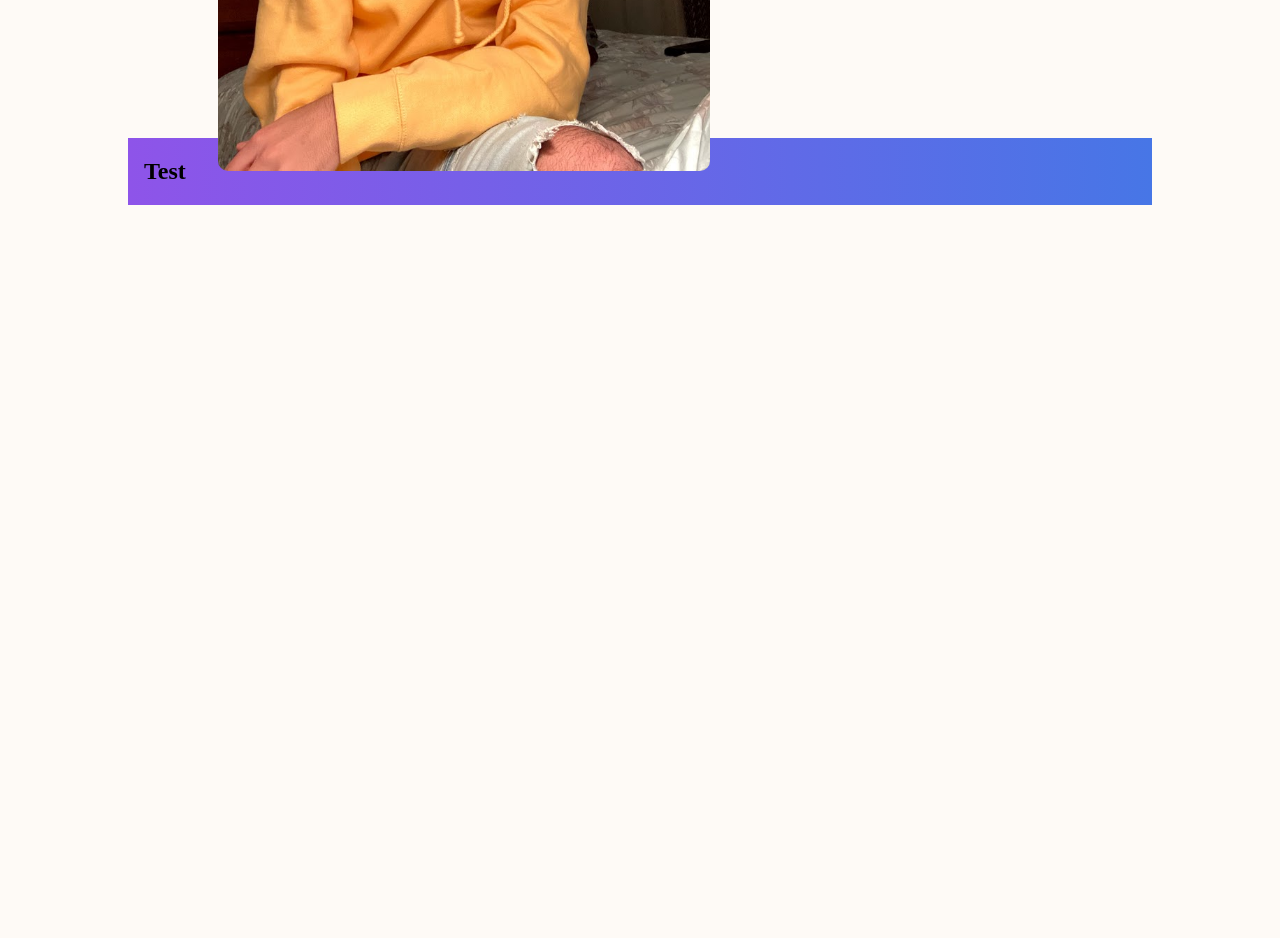
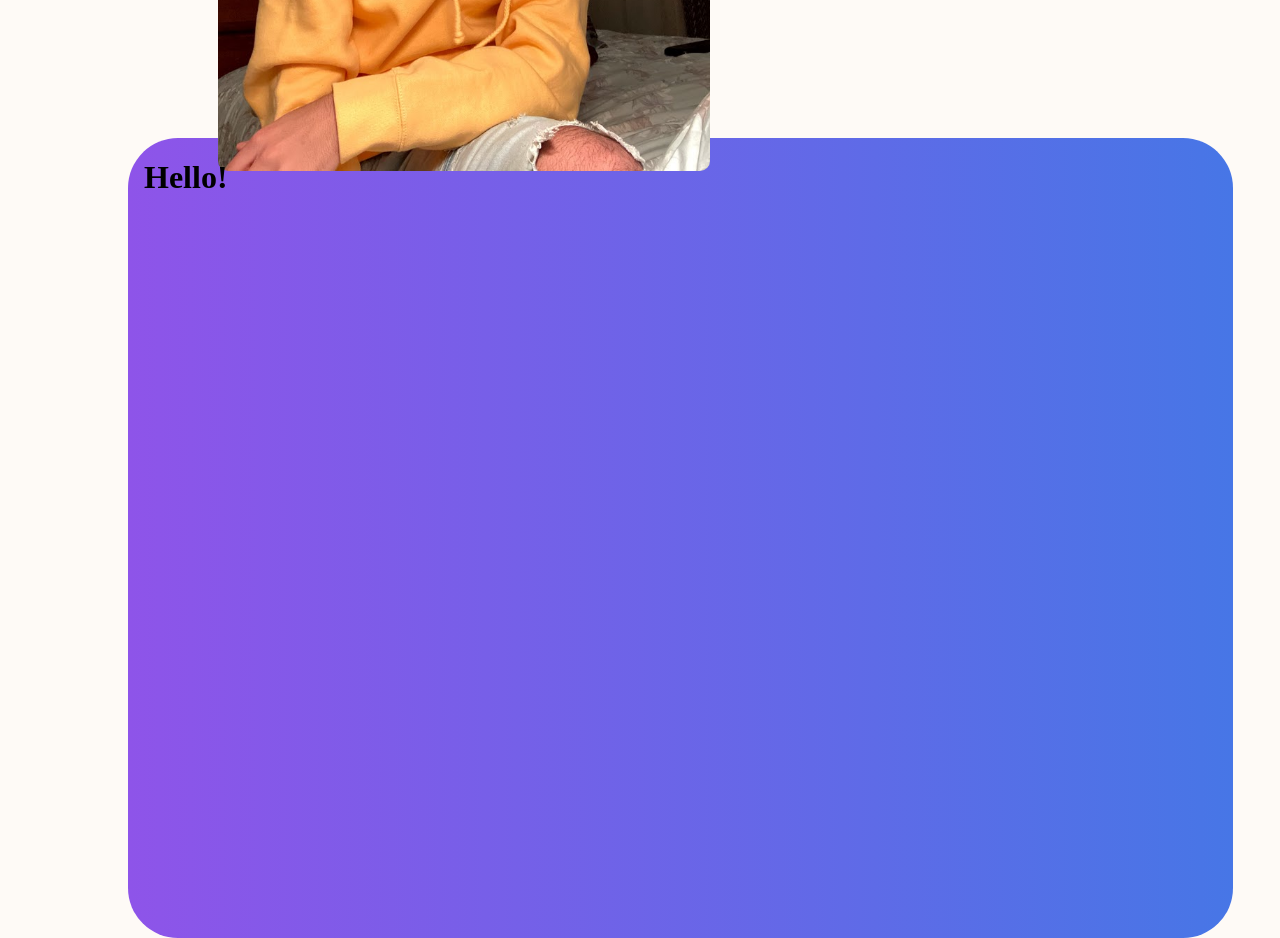
Before and after one commit to Moawin99/Personal-Site, a Gatsby site: page / in a window 1280 px wide. Shown: the part 1120-2058 px from the top of the page. Before the commit the page ends 1573 px from the top, so only its background shows below. Built offline with nearby package versions, Linux system fonts and the light colour scheme; Gatsby itself is replaced by a stand-in of ours.

Commit message:
began working on about me box

```diff
--- a/src/components/aboutMeContainer.js
+++ b/src/components/aboutMeContainer.js
@@ -1,11 +1,12 @@
 import React from 'react';
 import aboutMeStyles from './aboutMeContainer.module.css';
-import layoutStyle from './layout.module.css';
 
 
 const AboutMe = (props) => (
     <div className={aboutMeStyles.aboutMeBox}>
-        <h2>Test</h2>
+        <div>
+            <h1>Hello!</h1>
+        </div>
     </div>
 )
 
--- a/src/components/aboutMeContainer.module.css
+++ b/src/components/aboutMeContainer.module.css
@@ -5,4 +5,13 @@
     flex-flow: row wrap;
     padding: 0 1rem;
     margin: 0 7rem;
+    border-radius: 50px;
+    width: 86%;
+    height: 50em;
 }
+
+.aboutMeBox:hover{
+    transition:all .4s ease-in-out;
+    transform: translate3d(0,-5px,0);
+    box-shadow: 0 52px 74px rgba(0,0,0,.12);
+}
```
